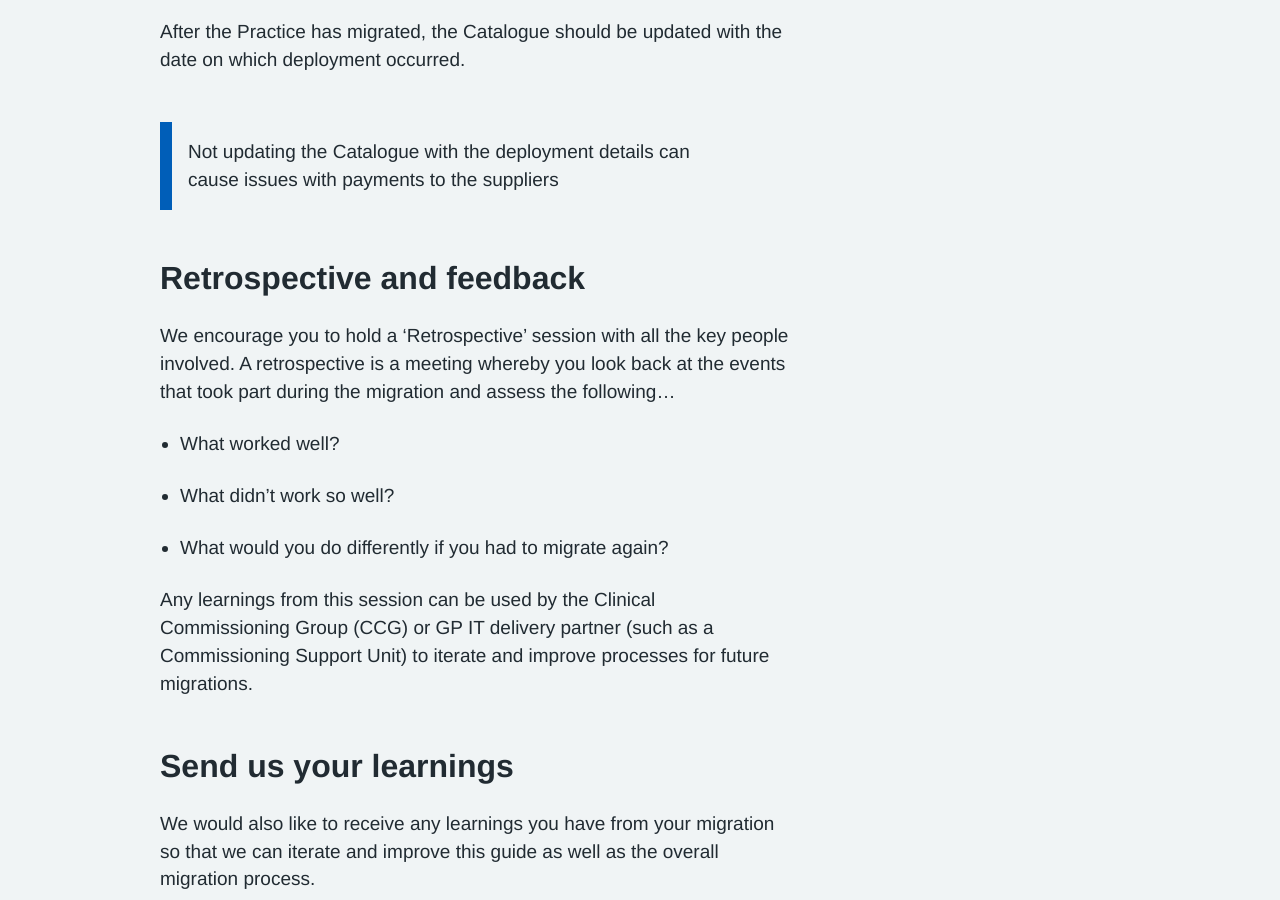
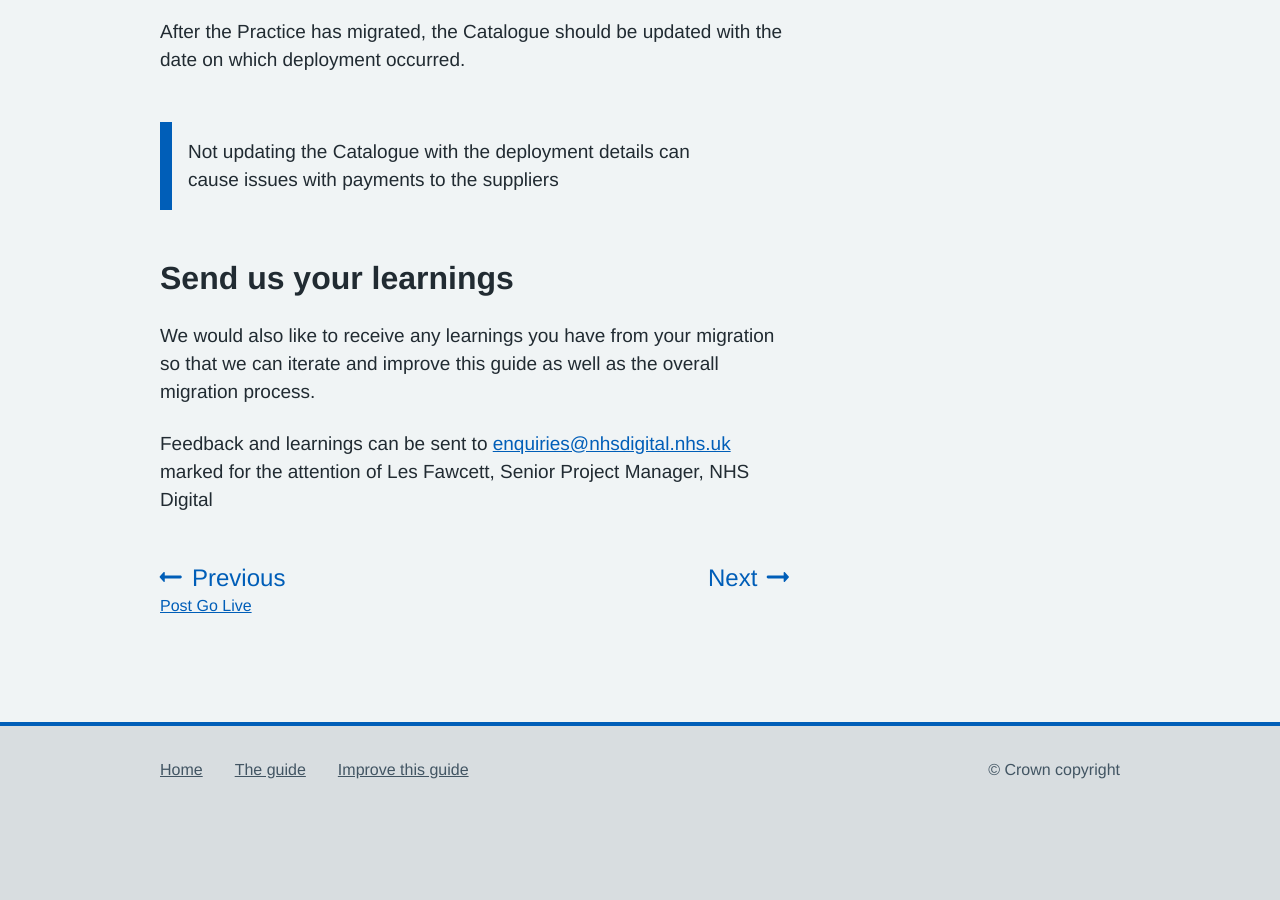
Before and after one commit to nhsconnect/prm-practice-migration, a Jekyll site: the page built from guide/08-end-of-your-migration.md, in a window 1280 px wide and 900 px high, scrolled down 1179 px. Built offline with Jekyll 4.4.1, drawn with Linux system fonts in a browser that asks for light colours; some web fonts are replaced; after the commit the page ends 2001 px from its top, so only the background shows below that.

Commit message:
Update 08-end-of-your-migration.md

```diff
--- a/guide/08-end-of-your-migration.md
+++ b/guide/08-end-of-your-migration.md
@@ -44,22 +44,6 @@ Steps to do this…
 * Once the survey is complete, the practice sends the Deployment Survey Form to the Clinical Commissioning Group or Commissioning Support Unit (whichever is the assigned Tracking database administrator)
 * The above assigned Tracking database administrator updates the Tracking database Schedule A Maintenance screen with the information that the practice has provided -->
 
-## Retrospective and feedback
-
-We encourage you to hold a ‘Retrospective’ session with all the key people involved. A retrospective is a meeting whereby you look back at the events that took part during the migration and assess the following…
-
-* What worked well?
-
-
-* What didn’t work so well?
-
-
-* What would you do differently if you had to migrate again?
-
-
-Any learnings from this session can be used by the Clinical Commissioning Group (CCG) or GP IT delivery partner (such as a Commissioning Support Unit) to iterate and improve processes for future migrations.
-
-
 ## Send us your learnings
 
 We would also like to receive any learnings you have from your migration so that we can iterate and improve this guide as well as the overall migration process.
```
